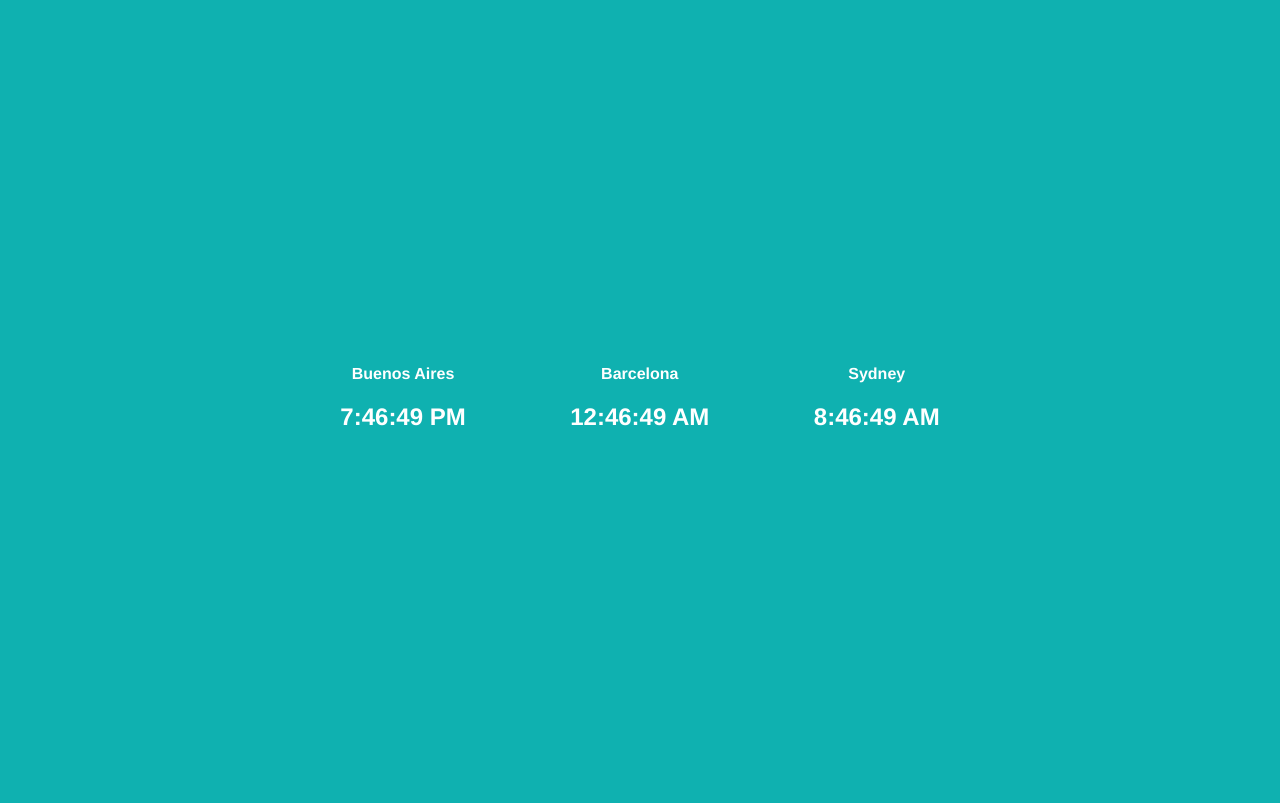
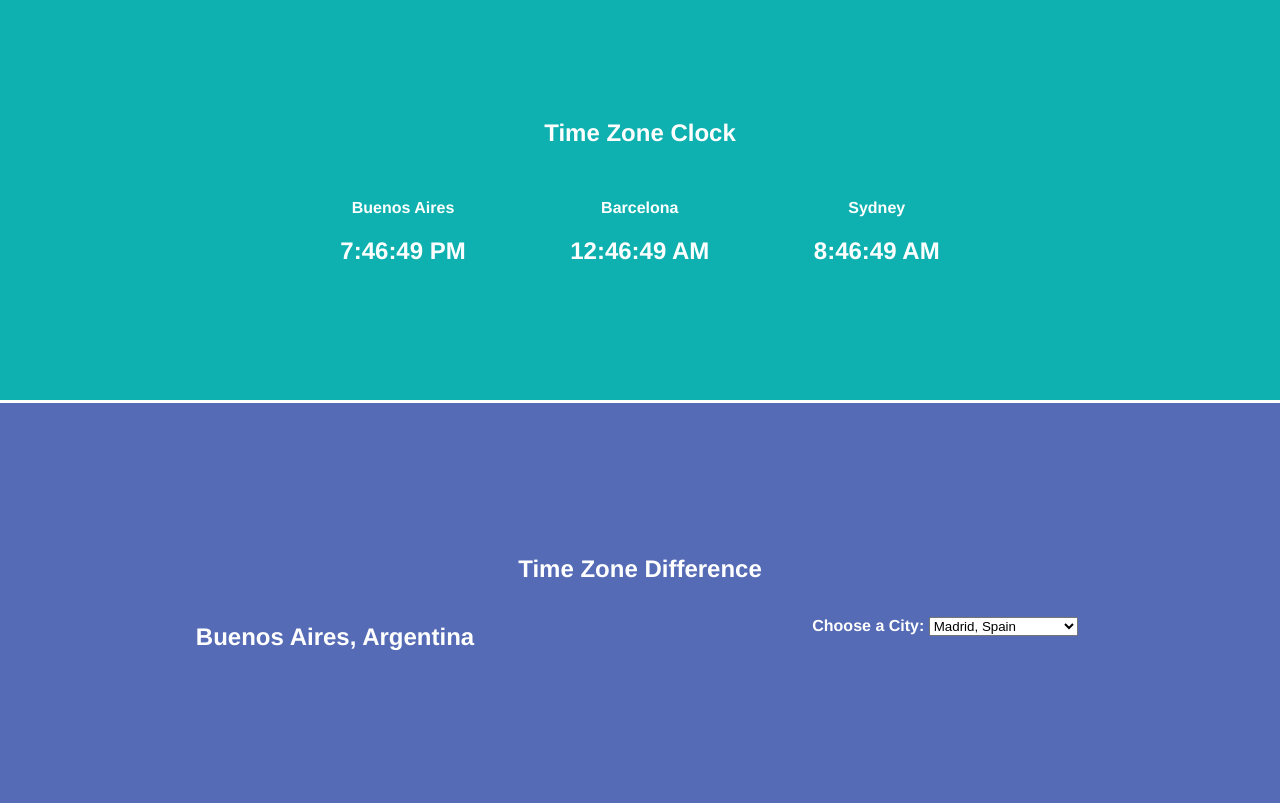
Before and after one commit to cecialbero/js-small-apps, a plain HTML site: page clock/index.html in a window 1280 px wide. Drawn offline with Linux system fonts and the light colour scheme.

Commit message:
Created the app divition WIP

```diff
--- a/clock/css/styles.css
+++ b/clock/css/styles.css
@@ -1,14 +1,24 @@
 body {
   margin: 0;
   padding: 0;
-  height: 100vh;
+  font-family: helvetica, arial, sans-serif;
+  color: white;
+  font-weight: bold;
+}
+
+section {
   display: flex;
   align-items: center;
   justify-content: center;
+  flex-direction: column;
   background-color: #0FB1B0;
-  font-family: helvetica, arial, sans-serif;
-  color: white;
-  font-weight: bold;
+  height: 50vh;
+  width: 100%;
+}
+
+section:last-child {
+  background-color: #556BB5;
+  border-top: 3px solid white;
 }
 
 ul {
@@ -21,3 +31,18 @@ li {
   margin: 0 50px;
   text-align: center;
 }
+
+.time-container {
+  display: flex;
+  align-items: center;
+  justify-content: center;
+  width: 100%;
+  padding: 0 30px;
+  box-sizing: border-box;
+}
+
+article, aside {
+  flex: 50%;
+  width: 50%;
+  text-align: center;
+}
--- a/clock/index.html
+++ b/clock/index.html
@@ -7,6 +7,8 @@
   <script src="js/custom.js"></script>
 </head>
 <body>
+  <section>
+    <h1>Time Zone Clock</h1>
     <ul>
       <li>
         <p>Buenos Aires</p>
@@ -21,5 +23,26 @@
         <h2 id="sydney"></h2>
       </li>
     </ul>
+  </section>
+  <section>
+    <h1>Time Zone Difference</h1>
+    <div class="time-container">
+      <article>
+        <h2>Buenos Aires, Argentina</h2>
+      </article>
+      <aside>
+        <label>Choose a City:</label>
+        <select>
+          <option>Madrid, Spain</option>
+          <option>Montevideo, Uruguay</option>
+          <option>Sydney, Australia</option>
+        </select>
+        <div class="results">
+          <h2></h2>
+          <p></p>
+        </div>
+      </aside>
+    </div>
+  </section>
 </body>
 </html>
```
Lines whose indentation alone changed are shown as unchanged.
